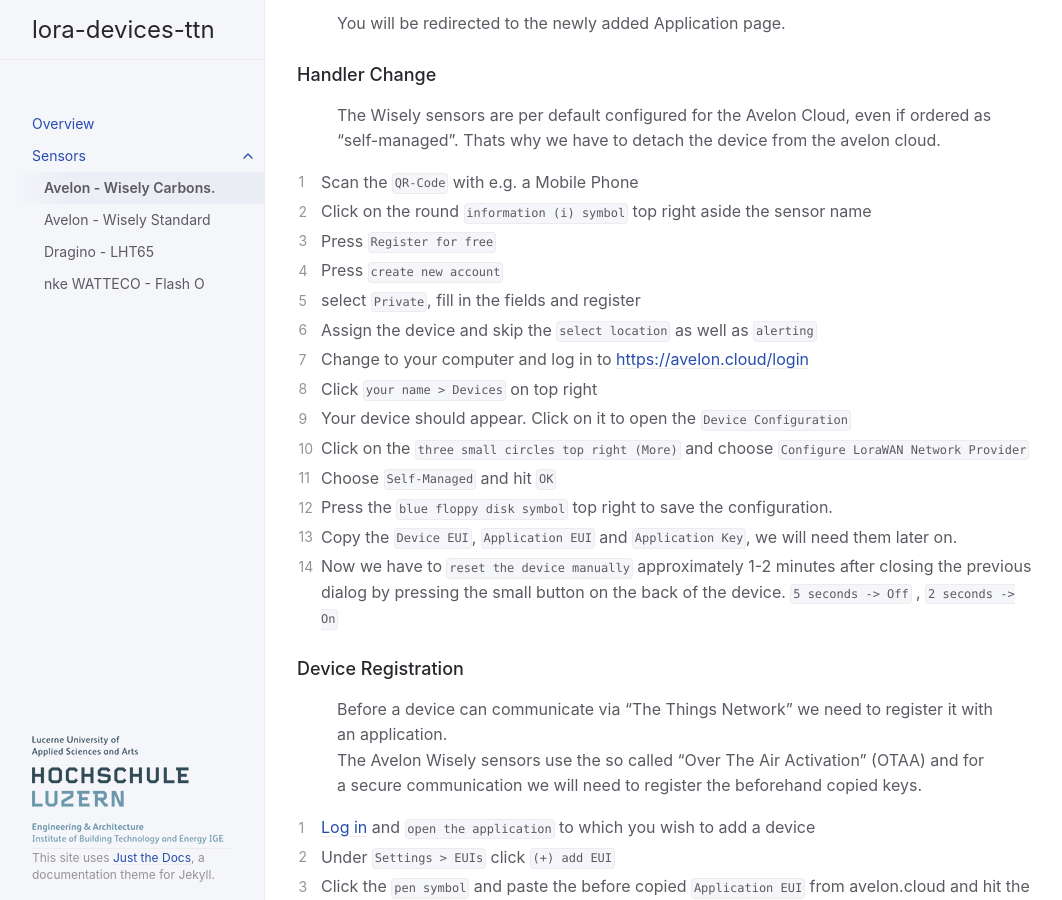
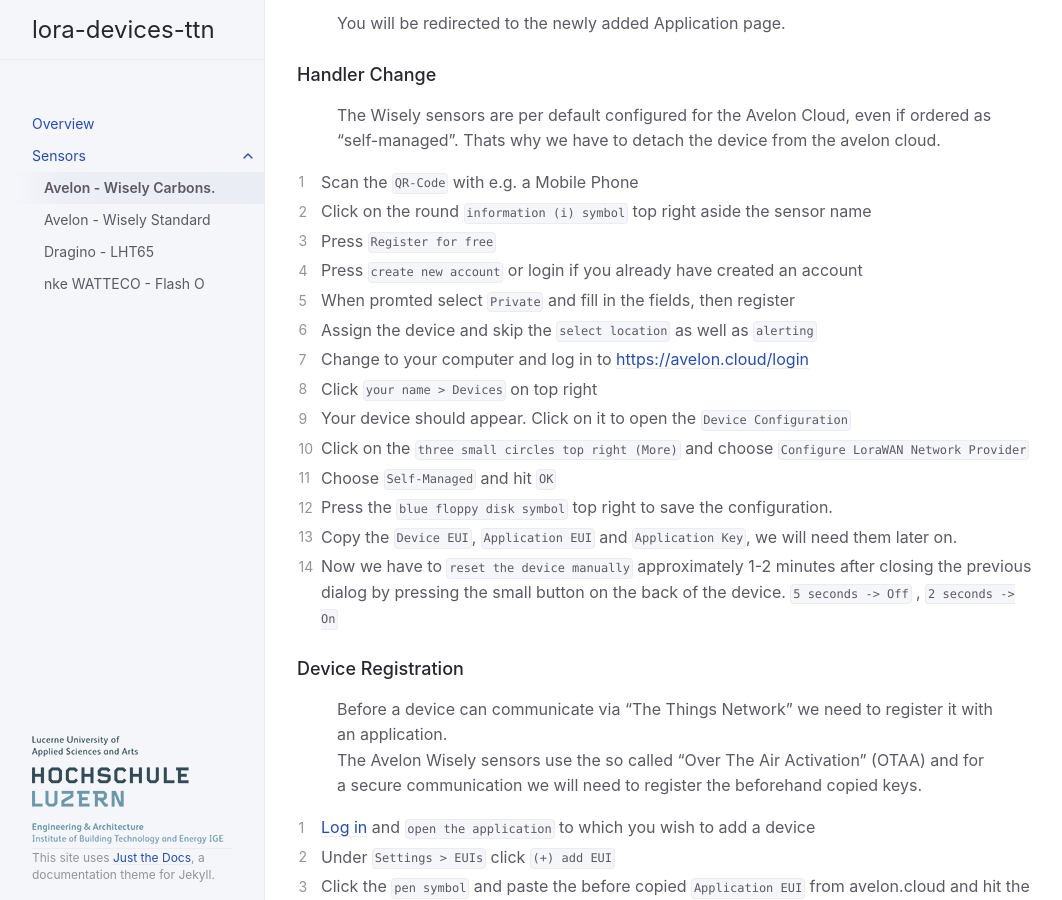
Before and after one commit to hslu-ige-laes/lora-devices-ttn, a Jekyll site: the page built from docs/sensors/avelon-wisely-carbonsense.md, in a window 1280 px wide and 900 px high, scrolled down 2775 px. Shown: the whole window, without its empty margins (107-1169 px from the left). Built offline with Jekyll 4.4.1, drawn with Linux system fonts in a browser that asks for light colours; some of the changed text lies outside the part shown.

Commit message:
Update avelon-wisely-carbonsense.md

```diff
--- a/docs/sensors/avelon-wisely-carbonsense.md
+++ b/docs/sensors/avelon-wisely-carbonsense.md
@@ -82,8 +82,8 @@ The Wisely Carbonsense is an indoor room sensor to measure temperature, humidity
 1. Scan the `QR-Code` with e.g. a Mobile Phone
 2. Click on the round `information (i) symbol` top right aside the sensor name
 3. Press `Register for free`
-4. Press `create new account`
-5. select `Private`, fill in the fields and register
+4. Press `create new account` or login if you already have created an account
+5. When promted select `Private` and fill in the fields, then register
 6. Assign the device and skip the `select location` as well as `alerting`
 7. Change to your computer and log in to [https://avelon.cloud/login](https://avelon.cloud/login)
 8. Click `your name > Devices` on top right
@@ -178,14 +178,16 @@ function Decoder(bytes, port) {
   value = Math.round(value / DATASETS * 100) / 100;
   eval("decoded." + measurement + " = " + value + ";");
 
-  // Air quality CO2 in ppm
-  measurement = "aqual";
-  value = 0;
-  for (i = 0; i < DATASETS; i++) {
-    value = value + (bytes[i * DATASETLENGTH + 6] << 8 | bytes[i * DATASETLENGTH + 7]);
+  if(DATASETLENGTH != 5){
+    // Air quality CO2 in ppm
+    measurement = "aqual";
+    value = 0;
+    for (i = 0; i < DATASETS; i++) {
+	  value = value + (bytes[i * DATASETLENGTH + 6] << 8 | bytes[i * DATASETLENGTH + 7]);
+    }
+    value = value / DATASETS;
+    eval("decoded." + measurement + " = " + value + ";");
   }
-  value = value / DATASETS;
-  eval("decoded." + measurement + " = " + value + ";");
 
 return decoded;
 }
```
Also changed, not shown: other parts of docs/sensors/avelon-wisely-carbonsense.md (+1 -1 lines).
